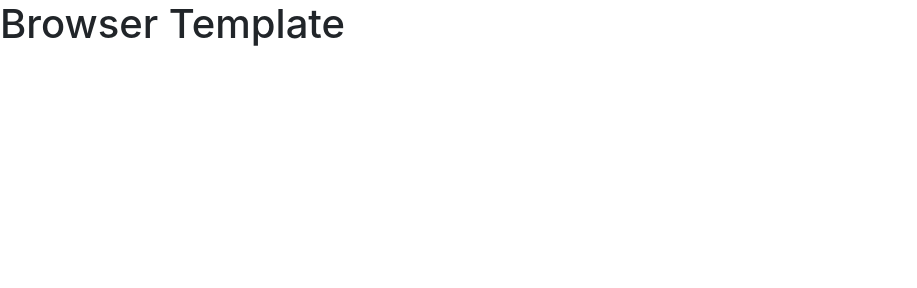
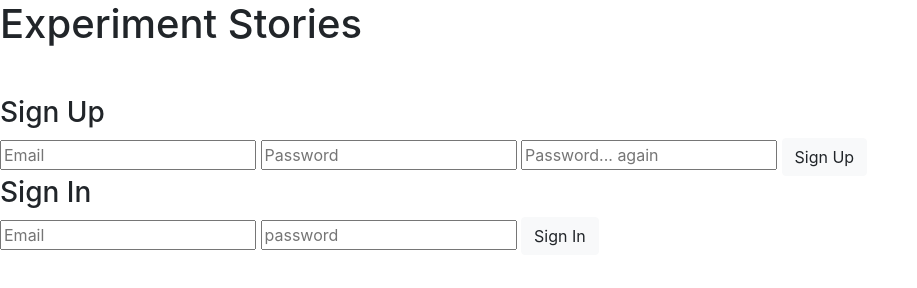
Before and after one commit to ryansalandy/experiment-story-client, a website built with webpack: page index.html in a window 1280 px wide. Shown: the whole page, without its empty margins (0-917 px from the left). Built offline with nearby package versions, Linux system fonts and the light colour scheme.

Commit message:
Adding form fields and buttons

```diff
--- a/assets/scripts/config.js
+++ b/assets/scripts/config.js
@@ -2,7 +2,7 @@
 
 let apiUrl
 const apiUrls = {
-  production: '<replace-with-heroku-url>',
+  production: 'https://fierce-oasis-73249.herokuapp.com/>',
   development: 'http://localhost:4741'
 }
 
--- a/assets/styles/index.scss
+++ b/assets/styles/index.scss
@@ -1 +1,6 @@
 @import '~bootstrap/scss/bootstrap';
+
+body {
+  display: flex;
+  flex-direction: column;
+}
--- a/index.html
+++ b/index.html
@@ -1,7 +1,8 @@
 <!DOCTYPE html>
 <html>
+
 <head>
-      <title>Example</title>
+  <title>Experiment Stories</title>
   <meta name="viewport" content="width=device-width, initial-scale=1">
 
   <!-- Do not add `link` tags-->
@@ -11,7 +12,36 @@
   <script src="public/vendor.js" type="text/javascript" charset="utf-8" defer></script>
   <script src="public/application.js" type="text/javascript" charset="utf-8" defer></script>
 </head>
+
 <body>
-      <h1>Browser Template</h1>
+  <header>
+    <h1>Experiment Stories</h1><br />
+  </header>
+
+  <p id="messaging"></p>
+
+  <section id="before-sign-in">
+
+    <h3>Sign Up</h3>
+    <section>
+      <form id="sign-up">
+        <input name="credentials[email]" required type="email" placeholder="Email" />
+        <input name="credentials[password]" required type="password" placeholder="Password" />
+        <input name="credentials[password_confirmation]" required type="password" placeholder="Password... again" />
+        <button type="submit" class="btn btn-light">Sign Up</button>
+      </form>
+    </section>
+
+    <h3>Sign In</h3>
+    <section>
+      <form id="sign-in">
+        <input name="credentials[email]" required type="email" placeholder="Email">
+        <input name="credentials[password]" required type="password" placeholder="password">
+        <button type="submit" class="btn btn-light">Sign In</button>
+      </form>
+    </section>
+  </section>
+
 </body>
+
 </html>
```
Also changed, not shown: 1 other file. Lines whose indentation alone changed are shown as unchanged.
